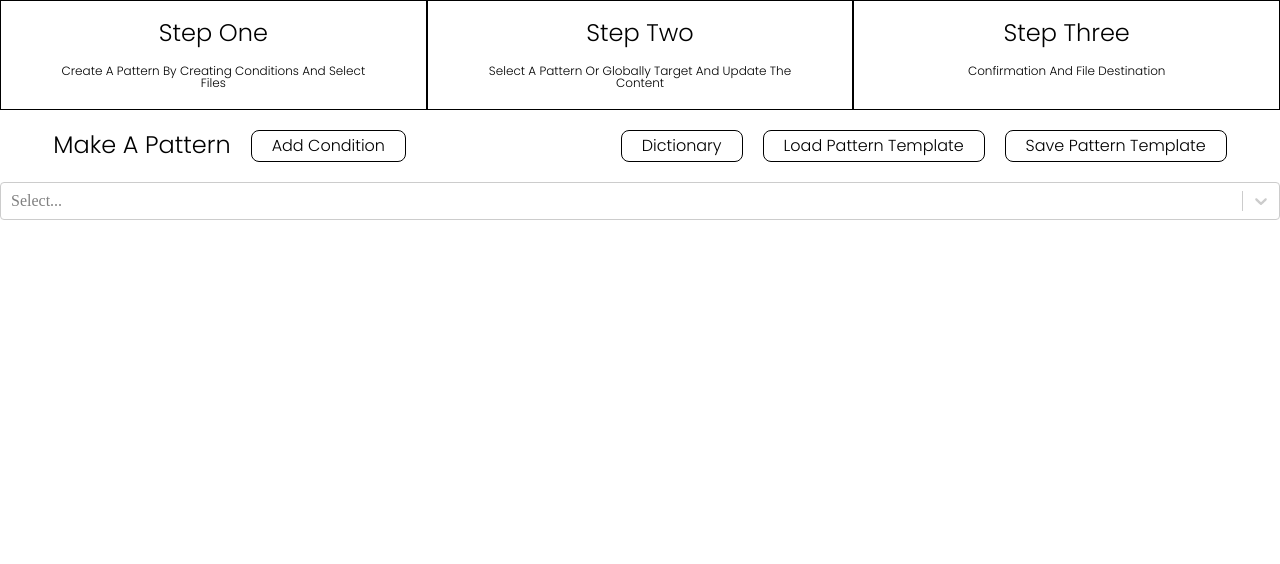
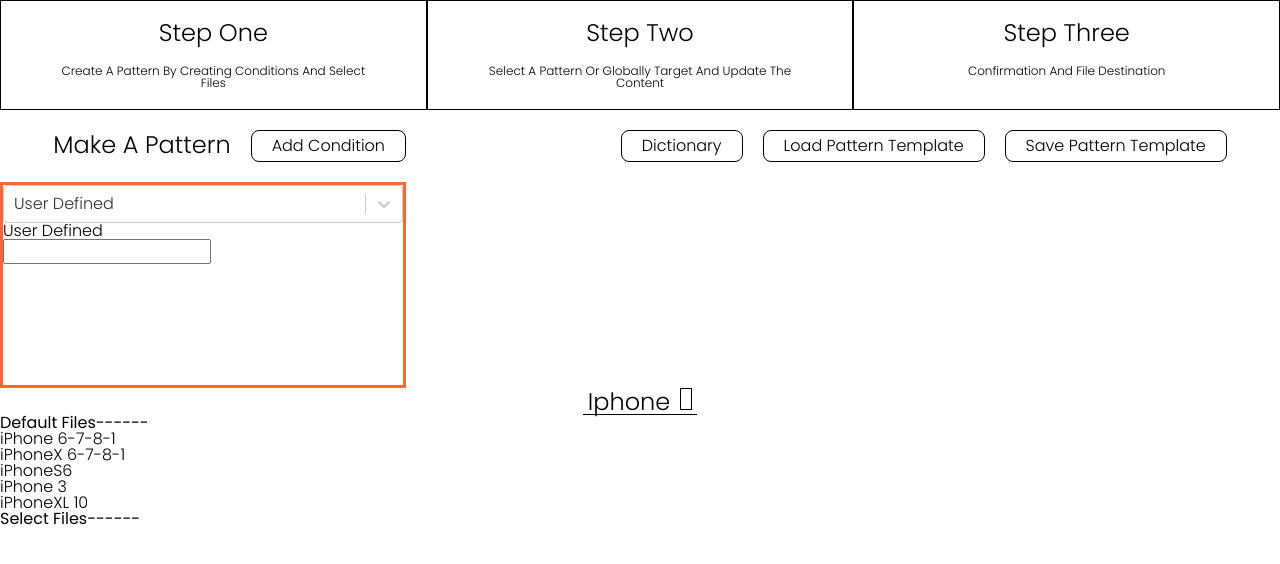
Before and after one commit to roboticbeing/BTH545_Assignment3, a React (Create React App) app in the folder a3/: page / in a window 1280 px wide. Both pictures are taken after a click on the button "Add Condition". Shown: the top 564 px of the page. Built offline with nearby package versions, Linux system fonts and the light colour scheme.

Commit message:
Basic functionaly in

```diff
--- a/a3/src/components/PartOne/index.js
+++ b/a3/src/components/PartOne/index.js
@@ -4,10 +4,10 @@ import Select from 'react-select';
 import './style.scss';
 
 const options = [
-    { value: 'userDefine', label: 'User Defined' },
+    { value: 'userDefined', label: 'User Defined' },
     { value: 'whiteSpace', label: 'White Space' },
     { value: 'numberRange', label: 'Number Range' },
-    { value: 'selectCharacter', label: 'Select Character' },
+    { value: 'selectCharacters', label: 'Select Character' },
   ];
 
 
@@ -17,27 +17,88 @@ class PartOne extends Component {
 
         this.state = {
             patterns: [],
-            usedColors: 0
+            usedColors: 0,
+            defaultList: ["iPhone 6-7-8-1", "iPhoneX 6-7-8-1", "iPhoneS6", "iPhone 3", "iPhoneXL 10", ],
+            selectedList: []
         }
         this.displayPatterns = this.displayPatterns.bind(this);
         this.addPatterns = this.addPatterns.bind(this);
         this.updatePattern = this.updatePattern.bind(this);
         this.inputDisplay = this.inputDisplay.bind(this);
+        this.applyPattern = this.applyPattern.bind(this);
+        this.displayDefault = this.displayDefault.bind(this);
+        this.displaySelected = this.displaySelected.bind(this);
+        this.displayRegex = this.displayRegex.bind(this);
     }
 
+//Still have to add the remove button
 
-updatePattern = (e) => {
-    console.log("Update Pattern" + e);
-    console.log(e)
+//Order Button
+
+
+displayRegex = () => {
+    let regex = [];
+
+    regex.push(<div className="pattern-item">
+        <p>Iphone</p>
+    </div>)
+    regex.push(<div className="pattern-item">
+        <span className="box"></span>
+    </div>)
+
+    return regex;
 
 
 }
 
-//Update individual pattern values
-updatePatternValue = (e) => {
+
+//Loops out the default list
+displayDefault = () => {
+    return this.state.defaultList.map( (item, idx) => {
+       return <h3 key={idx}>{item}</h3>
+    });
+}
+
+//Loops out the selected list
+displaySelected = () => {
+    return this.state.selectedList.map( (item, idx) => {
+        return <h3 key={idx}>{item}</h3>
+    });
+}
+
+//Where you can take the input from the screen and apply the pattern
+applyPattern = (e, id) => {
+    //Pattern Id
+    console.log(id)
+
+    //Value Name, can be the first input or second
+    console.log(e.target.name)
+
+    //Value Of input
+    console.log(e.target.value)
+}
+
+//Updates the type of pattern for each box
+updatePattern = (e, id) => {
+
+    let tempPatterns = this.state.patterns;
+
+    for(let i = 0; i < tempPatterns.length; i++) {
+        if(tempPatterns[i].id === id.name ) {
+            tempPatterns[i].type = e.value;
+        }
+    }
+
+    this.setState({
+        patterns: tempPatterns
+    })
 
 }
 
+
+
+//Used to create a new pattern option
+//NOTE: when removing patterns dont touch this.state.usedColors, it's suppose to be unqiue
 addPatterns = (e) => {
 
     e.preventDefault();
@@ -65,10 +126,6 @@ addPatterns = (e) => {
             }
         }
 
-        // if(tempPatterns.length > 0) {
-        //     preIdx = tempPatterns[tempPatterns.length - 1].order + 1;
-        // }
-
         let pattern = {
             id: this.state.usedColors,
             order: order,
@@ -80,6 +137,7 @@ addPatterns = (e) => {
 
         tempPatterns.push(pattern)
 
+        //Dont remove colors used !!!
         this.setState({
             patterns: tempPatterns,
             usedColors: this.state.usedColors + 1
@@ -90,33 +148,29 @@ addPatterns = (e) => {
 displayPatterns = () => {
 
     let patterns = []
+    let tempPatterns  = this.state.patterns;
 
-    this.state.patterns.map((obj, idx) => {
-        console.log(idx)
+    //tempPatterns.sort((a, b) => (a.order < b.order) ? 1 : -1)
 
+
+
+    tempPatterns.map((obj, idx) => {
 
        patterns.push(
 
-        <div key={idx} className="condition-item">
-            {/* <select name={obj.id}
+        <div key={idx} className="condition-item" style={{borderColor: obj.color}}>
 
-                name="type"
-                id="type"
-                placeholder="Select Job"
-            //   value={type}
-                onChange={e => this.updatePattern(e)}
-            >
-
-            </select> */}
-
-        <Select
-
-            onChange={this.updatePattern}
-            options={options}
-            name={obj.id}
-        />
-
-
+            <div className="select-pattern">
+                <Select
+                    onChange={this.updatePattern}
+                    options={options}
+                    name={obj.id}
+                    defaultValue={ { value: 'userDefined', label: 'User Defined' }}
+                />
+            </div>
+            <div className="input-pattern">
+                {this.inputDisplay(obj.id)}
+            </div>
 
         </div>
        )
@@ -134,19 +188,43 @@ inputDisplay = (id) => {
 
     for(let i = 0; i < tempPatterns.length; i++) {
         if(tempPatterns[i].id === id ) {
-
-
-            if(tempPatterns[i]) {
-
+            //If User Defined is selected
+            if(tempPatterns[i].type === "userDefined") {
+                inputReturn = <div className="pattern-container">
+                    <h3>User Defined</h3>
+                    <input type="text" name="valueOne" onChange={(e)=> this.applyPattern(e, id)}></input>
+                </div>
             }
 
-
-
+            //If White Space
+            if(tempPatterns[i].type === "whiteSpace") {
+                inputReturn = <div className="pattern-container">
+                    <h3>White Space</h3>
+                    <input disabled name="valueOne" onChange={(e)=> this.applyPattern(e, id)}></input>
+                </div>
+            }
+            // If number Range
+            if(tempPatterns[i].type === "numberRange") {
+                inputReturn = <div className="pattern-container">
+                    <h3>Number Range</h3>
+                    <input type="number" className="range-a" name="valueOne" onChange={(e)=> this.applyPattern(e, id)}></input>
+                    <span>-</span>
+                    <input type="number" className="range-b" name="valueTwo" onChange={(e)=> this.applyPattern(e, id)}></input>
+                </div>
+            }
+            // If Character Select
+            if(tempPatterns[i].type === "selectCharacters") {
+                inputReturn = <div className="pattern-container">
+                    <h3>Select Characters</h3>
+                    <input type="text" className="range-a" name="valueOne" onChange={(e)=> this.applyPattern(e, id)}></input>
+                    <input type="text" className="range-b" name="valueTwo" onChange={(e)=> this.applyPattern(e, id)}></input>
+                </div>
+            }
         }
     }
 
 
-
+    return inputReturn;
 
 }
 
@@ -189,15 +267,22 @@ inputDisplay = (id) => {
 
                 {this.displayPatterns()}
 
-
              </div>
 
             <div className="pattern-section">
-
+                <div className="pattern-container">
+                   {this.displayRegex()}
+                </div>
             </div>
             <div className="files-section">
-
-
+                <div className="default-files">
+                    <h1>Default Files------</h1>
+                    {this.displayDefault()}
+                </div>
+                <div className="selected-files">
+                    <h1>Select Files------</h1>
+                    {this.displaySelected()}
+                </div>
             </div>
 
         </div>);
--- a/a3/src/components/PartOne/style.scss
+++ b/a3/src/components/PartOne/style.scss
@@ -27,3 +27,38 @@
 
     }
 }
+.condition-section {
+    display: flex;
+
+    .condition-item {
+        height: 200px;
+        width: 400px;
+        border: 3px solid;
+        .select-pattern {
+            font-family: $mainTextL;
+        }
+    }
+}
+.pattern-section {
+    display: flex;
+    justify-content: center;
+    align-items: center;
+
+    .pattern-container {
+        border-bottom: 1px solid;
+
+        .pattern-item {
+            display: inline-block;
+            font-size: 24px;
+            margin: 0 5px;
+
+            .box {
+                width: 10px;
+                height: 20px;
+                display: inline-block;
+                border: 1px solid;
+            }
+
+        }
+    }
+}
```
Also changed, not shown: 1 other file (tests, documents, lock files or other folders).
